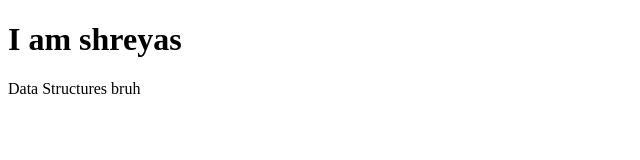
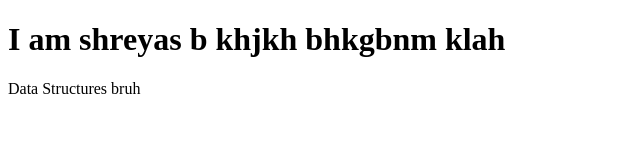
Before and after one commit to sairam4/firstthing, a plain HTML site: page index.html in a window 1280 px wide. Shown: the whole page, without its empty margins (0-640 px from the left). Drawn offline with Linux system fonts and the light colour scheme.

Commit message:
Update index.html

```diff
--- a/index.html
+++ b/index.html
@@ -5,7 +5,7 @@
 </head>
 <body>
 
-<h1>I am shreyas</h1>
+<h1>I am shreyas b khjkh bhkgbnm klah </h1>
 <p>Data Structures bruh</p>
 
 </body>
```
